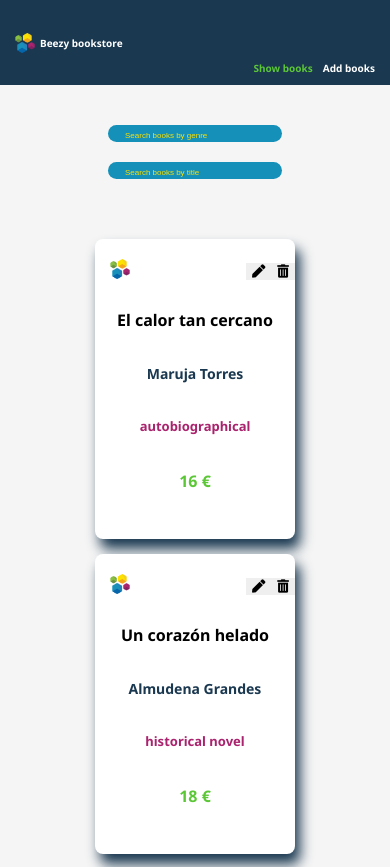
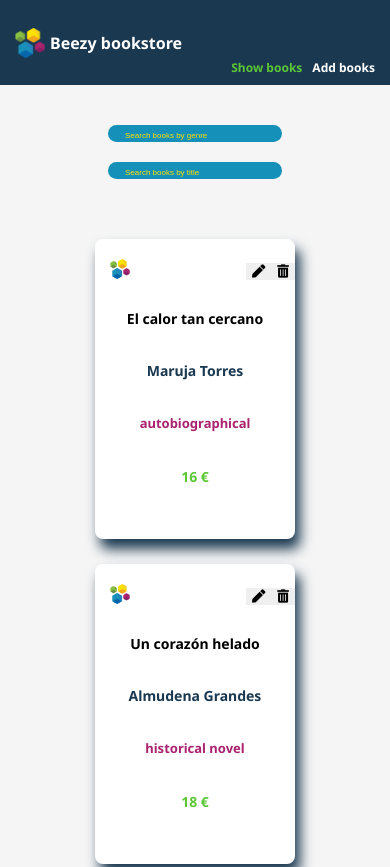
Before and after one commit to natalia-pn/B, a React (Create React App) app: page / in a window 390 px wide. Shown: the top 867 px of the page. Built offline with nearby package versions, Linux system fonts and the light colour scheme.

Commit message:
Change font size in mobile styles

```diff
--- a/src/styles/_book-card.scss
+++ b/src/styles/_book-card.scss
@@ -6,7 +6,7 @@
     flex-direction: column;
     background-color: $white;
     box-shadow: 5px 10px 13px $dark-blue;
-    margin: 0 10px 15px 10px;
+    margin: 0 10px 25px 10px;
     border-radius: 8px;
 
     // @media all and (min-width:600px) {
@@ -42,11 +42,8 @@
     outline: none;
 }
 .Book__info {
-    // display: flex;
-    // flex-direction: column;
-    // align-items: center;
     text-align: center;
-    font-size: 16px;
+    font-size: 14px;
 }
 
 .Book__title {
--- a/src/styles/_menu.scss
+++ b/src/styles/_menu.scss
@@ -17,8 +17,8 @@
 }
 
 .Logo {
-    width: 20px;
-    height: 20px;
+    width: 30px;
+    height: 30px;
     margin-left: 15px;
 }
 
@@ -26,18 +26,18 @@
     margin-left: 5px;
     color: $white;
     font-weight: 700;
-    font-size: 10px;
+    font-size: 16px;
 }
 
 .App__menu {
     display: flex;
     margin: 50px 5px 0 0;
-    width: 150px;
+    width: 170px;
     justify-content: flex-end;
 }
 
 .Show-books__link, .Add-books__link {
-    font-size: 10px;
+    font-size: 12px;
     text-decoration: none;
     margin-right: 10px;
     color: $white;
```
